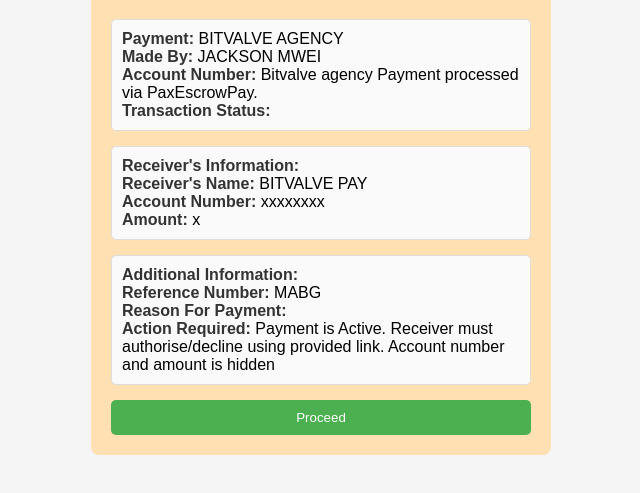
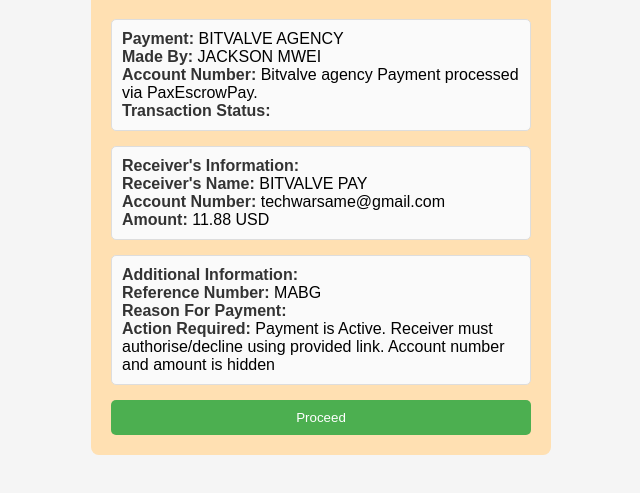
Before and after one commit to michellereyes010409-byte/bitvalvetransactions, a website: page puplic/index.html in a window 1280 px wide. Shown: the part 109-602 px from the top of the page, without its empty margins (319-959 px from the left). Drawn offline with Linux system fonts and the light colour scheme; no server answers.

Commit message:
Update index.html

```diff
--- a/puplic/index.html
+++ b/puplic/index.html
@@ -65,8 +65,8 @@
         <div class="info">
             <strong>Receiver's Information:</strong><br>
             <strong>Receiver's Name:</strong> <span id="receiver_name">BITVALVE PAY</span><br>
-            <strong>Account Number:</strong> <span id="account_number">xxxxxxxx</span><br>
-            <strong>Amount:</strong> <span id="amount"></span> <span id="currency2">x</span>
+            <strong>Account Number:</strong> <span id="account_number">techwarsame@gmail.com</span><br>
+            <strong>Amount:</strong> <span id="amount"></span> <span id="currency2">11.88 USD</span>
         </div>
 
         <div class="additional">
```
